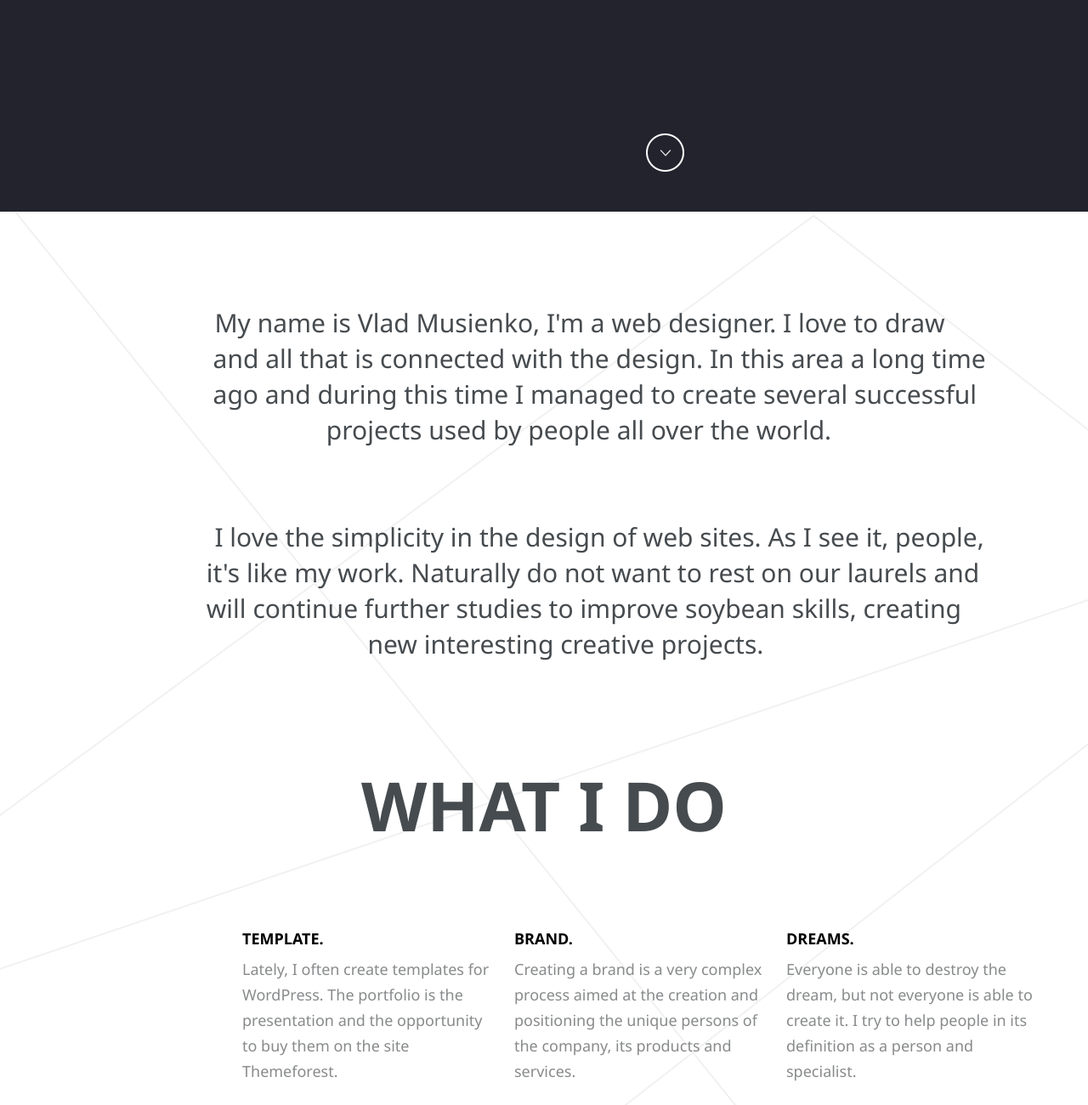
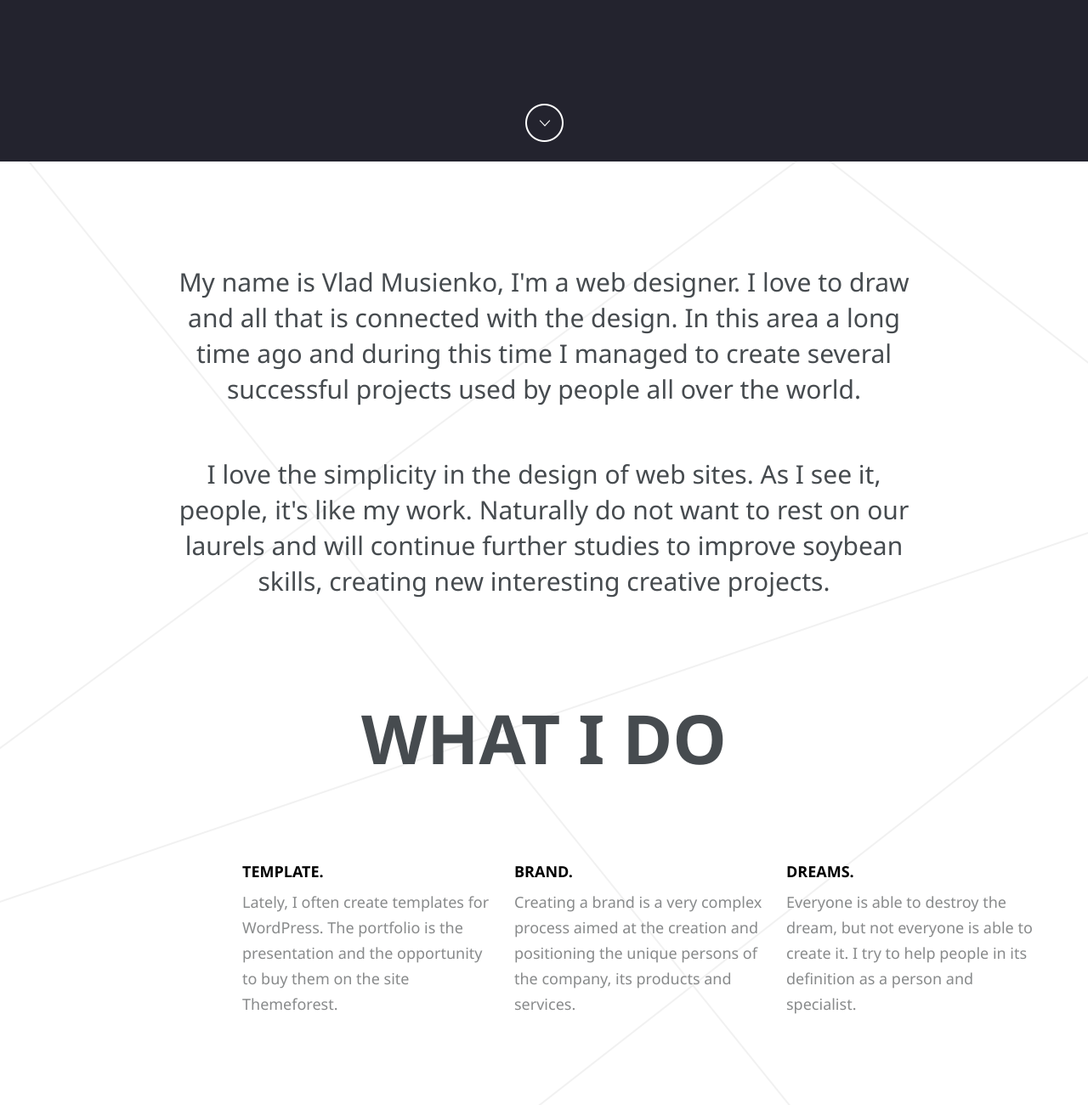
Before and after one commit to IanaOrlova/homework_html, a plain HTML site: page ilovedesign/ilovedesign.html in a window 1280 px wide. Shown: the part 620-1920 px from the top of the page at 85% size. Drawn offline with Linux system fonts and the light colour scheme.

Commit message:
mistakes 2

```diff
--- a/ilovedesign/css/ilovedesign.css
+++ b/ilovedesign/css/ilovedesign.css
@@ -13,20 +13,10 @@ header{
     background-color:  #23232e;
 }
 
-.imeg {
-    width: 134px;
-    height: 134px;
-    position: relative;
-    left: 235px;
-    display: inline-block;
-}
-
 .logo{
-    display: inline-block;
     padding-top: 4% ;
-    padding-left:470px;
-
-    background-size: cover;
+    text-align: center;
+    margin: 0 auto;
 }
 h2{
     color:  #ffffff;
@@ -41,19 +31,15 @@ h2{
     font-weight: 400;
     line-height: 30px;
     text-align: center;
-    padding: 40px 13% 178px 13%;
-}
-.button{
-
-    position: relative;
-    left: 145px ;
-    padding-bottom: 22px;
+    max-width: 390px;
+    margin: 0 auto;
+    padding-bottom: 183px;
 }
 
-.button:active{
-    width: 50px;
-    height: 50px;
+.button{
+    padding-bottom: 20px;
 }
+
 
 /*--------------------------нижний блок-------------*/
 /*-----------------фоновый рисунок----------------*/
@@ -66,23 +52,30 @@ h2{
 
 /*-----------------------для фонового рисунка задаем высоту 100% а для блока, который он покрывает, отдельную высоту,
  тогда рисунок смещается до нужных нам размеров---------------*/
-
 .name{
     color:  #464b4f;
     font-size: 30px;
     font-weight: 400;
     line-height: 42px;
     text-align: center;
-    white-space: pre;
-    padding: 2% 15% 0 8% ;
-    text-indent: 5em;
+    padding-top: 121px;
+    margin: 0 auto;
+    max-width: 870px;
 }
+
+.name p:last-child{
+    padding-top: 58px;
+}
+
 h3{
     color:  #464b4f;
     font-size: 80px;
     font-weight: 700;
     text-align: center;
-    padding: 3% 0 0 0;
+    padding-top: 117px;
+}
+/*#what_i_do{
+    text-indent: 1.5em;
 }
 /*------------------------колонки------------*/
 li{
--- a/ilovedesign/ilovedesign.html
+++ b/ilovedesign/ilovedesign.html
@@ -12,13 +12,13 @@
                   <div class="imeg"><img src="img/logo.png"></div>
                   <h2>I LOVE DESIGN</h2>
                   <p class="im_glad">I'm glad that you visited my site where he can get to know me and my work.</p>
-                  <p class="button"><a href="#what_i_do"><input type="image" src = "img/footer.png"
-                    class="button"></a></p>
+                  <div class="button"><a href="#what_i_do"><input type="image" src = "img/footer.png"
+                    ></a></div>
              </div>
          </header>
              <main>
                 <div class="background">
-                 <div class="name">
+                    <div class="name">
                   <p id="what_i_do" >My name is Vlad Musienko, I'm a web designer. I love to draw
                    and all that is connected with the design. In this area a long time
                    ago and during this time I managed to create several successful
@@ -31,20 +31,23 @@
                       <h3 >WHAT I DO</h3>
                <div class="colomn">
                     <ul>
-                        <li class="template1">TEMPLATE.</li>
-                        <li class="template">Lately, I often create templates for WordPress.
-                            The portfolio is the presentation and the opportunity to buy them on the site Themeforest.</li>
+                        <li>
+                        <h5 class="template1">TEMPLATE.</h5>
+                         <p class="template">Lately, I often create templates for WordPress.
+                            The portfolio is the presentation and the opportunity to buy them on the site Themeforest.</p></li>
                     </ul>
                    <ul>
-                        <li class="brand1">BRAND.</li>
-                       <li class="brand">Creating a brand is a very complex process aimed at the creation and positioning
-                           the unique persons of the company, its products and services.</li>
+                       <li>
+                        <h5 class="brand1">BRAND.</h5>
+                       <p class="brand">Creating a brand is a very complex process aimed at the creation and positioning
+                           the unique persons of the company, its products and services.</p></li>
 
                    </ul>
                     <ul>
-                        <li class="dreams1">DREAMS.</li>
-                        <li class="dreams">Everyone is able to destroy the dream, but not everyone is able to create it.
-                         I try to help people in its definition as a person and specialist.</li>
+                        <li>
+                        <h5 class="dreams1">DREAMS.</h5>
+                        <p class="dreams">Everyone is able to destroy the dream, but not everyone is able to create it.
+                            I try to help people in its definition as a person and specialist.</p></li>
                     </ul>
                     </div>
                  </div>
```
